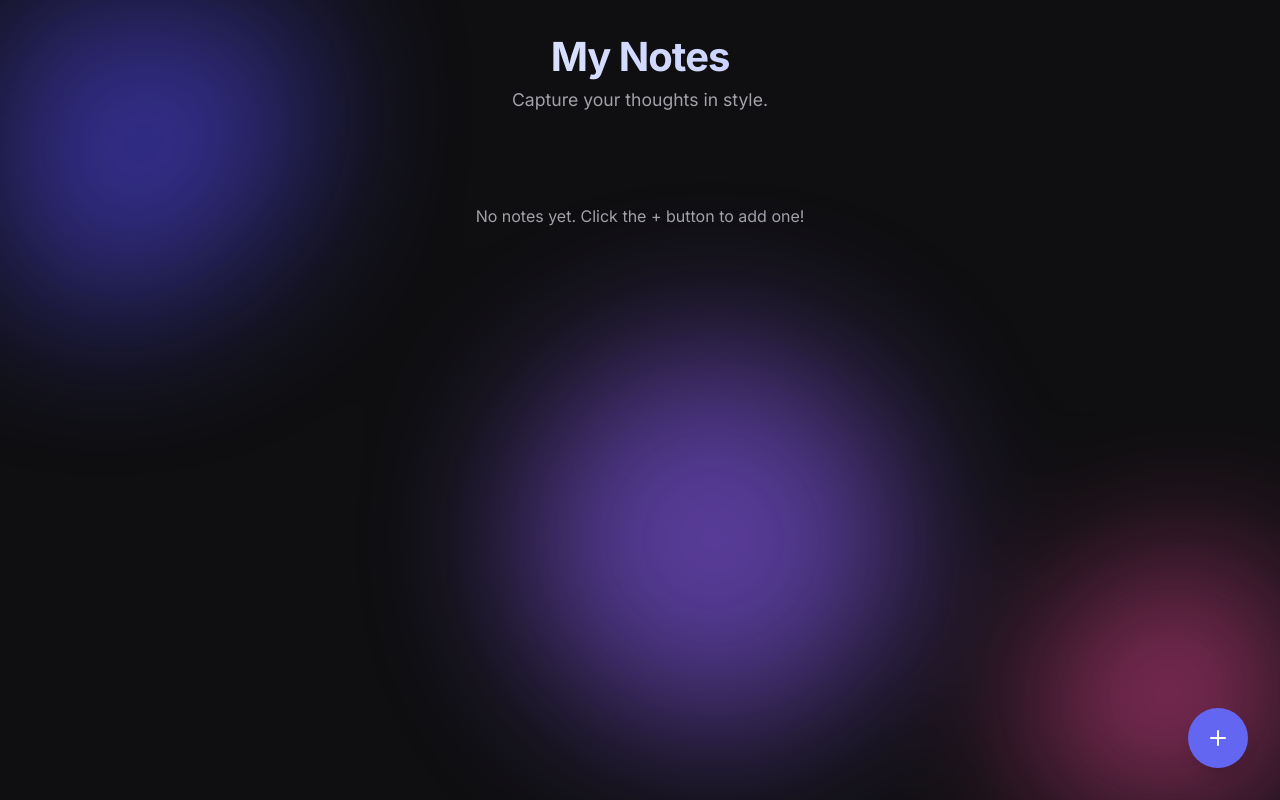
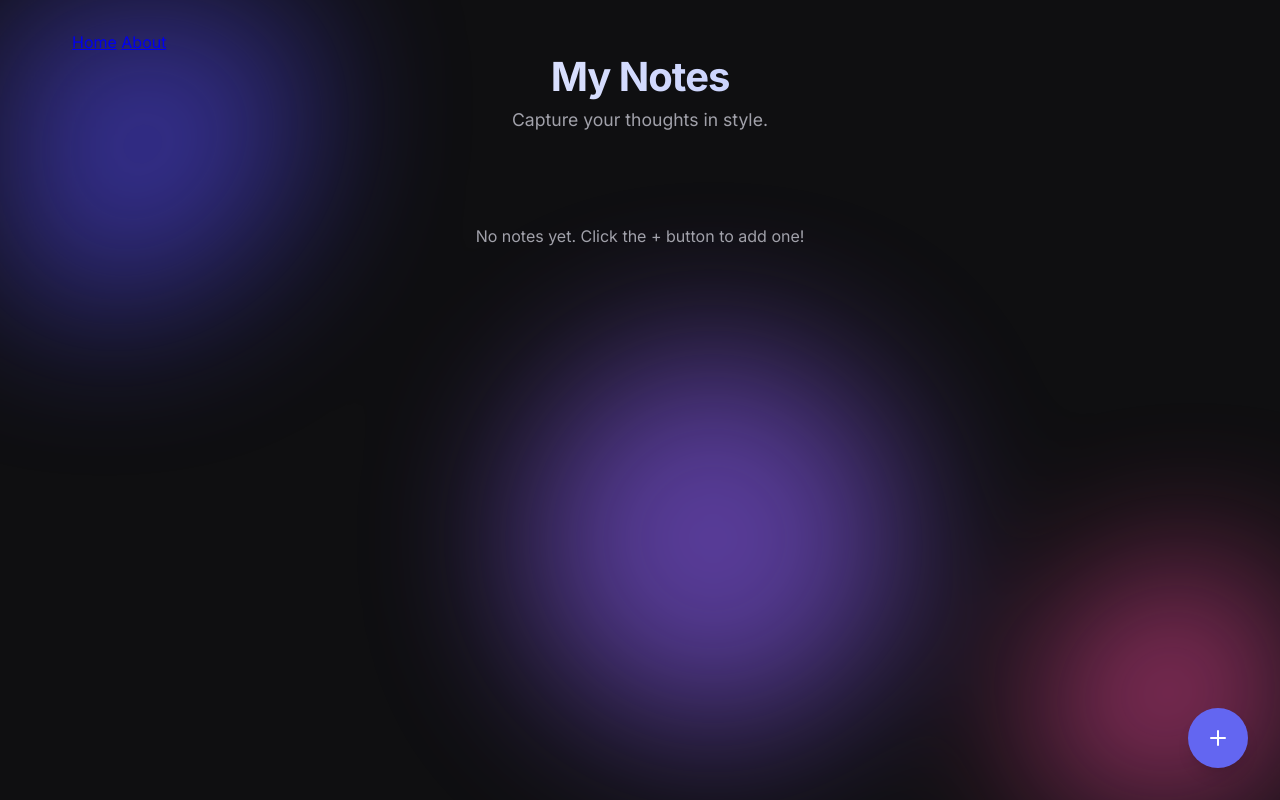
Before and after one commit to shradhaAI/Notes-App, a plain HTML site: page index.html in a window 1280 px wide. Drawn offline with Linux system fonts and the light colour scheme.

Commit message:
updated html

```diff
--- a/index.html
+++ b/index.html
@@ -1,5 +1,6 @@
 <!DOCTYPE html>
 <html lang="en">
+
 <head>
     <meta charset="UTF-8">
     <meta name="viewport" content="width=device-width, initial-scale=1.0">
@@ -9,6 +10,7 @@
     <link href="https://fonts.googleapis.com/css2?family=Inter:wght@300;400;500;600;700&display=swap" rel="stylesheet">
     <link rel="stylesheet" href="style.css">
 </head>
+
 <body>
     <div class="background-blobs">
         <div class="blob blob-1"></div>
@@ -17,6 +19,11 @@
     </div>
 
     <div class="app-container">
+        <nav class="glass-nav">
+            <a href="index.html" class="nav-link active">Home</a>
+            <a href="about.html" class="nav-link">About</a>
+        </nav>
+
         <header>
             <h1>My Notes</h1>
             <p>Capture your thoughts in style.</p>
@@ -39,7 +46,11 @@
         </div>
 
         <button class="add-note-fab" id="add-note-btn" aria-label="Add new note">
-            <svg width="24" height="24" viewBox="0 0 24 24" fill="none" stroke="currentColor" stroke-width="2" stroke-linecap="round" stroke-linejoin="round"><line x1="12" y1="5" x2="12" y2="19"></line><line x1="5" y1="12" x2="19" y2="12"></line></svg>
+            <svg width="24" height="24" viewBox="0 0 24 24" fill="none" stroke="currentColor" stroke-width="2"
+                stroke-linecap="round" stroke-linejoin="round">
+                <line x1="12" y1="5" x2="12" y2="19"></line>
+                <line x1="5" y1="12" x2="19" y2="12"></line>
+            </svg>
         </button>
     </div>
 
@@ -52,7 +63,8 @@
             </div>
             <div class="modal-body">
                 <input type="text" id="note-title-input" placeholder="Title" class="glass-input">
-                <textarea id="note-content-input" placeholder="Write something..." class="glass-input custom-scrollbar"></textarea>
+                <textarea id="note-content-input" placeholder="Write something..."
+                    class="glass-input custom-scrollbar"></textarea>
             </div>
             <div class="modal-footer">
                 <button class="btn-cancel" id="cancel-note-btn">Cancel</button>
@@ -63,4 +75,5 @@
 
     <script src="script.js"></script>
 </body>
+
 </html>
```
